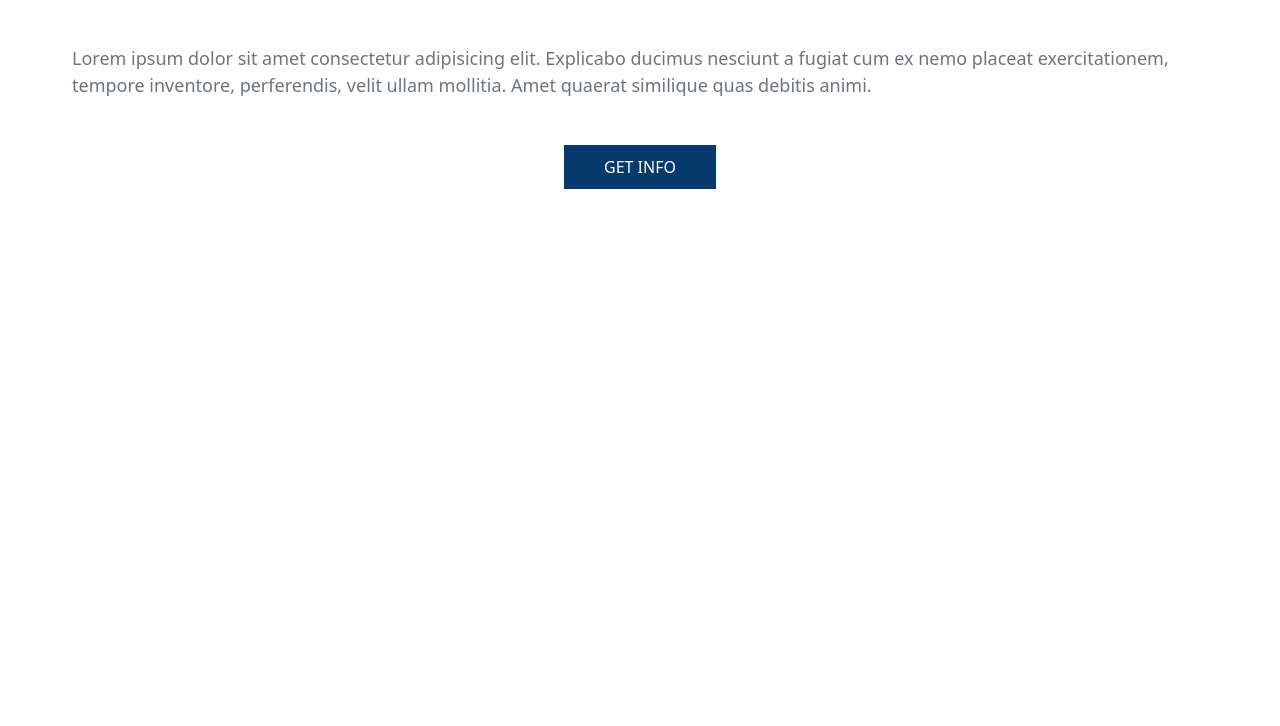
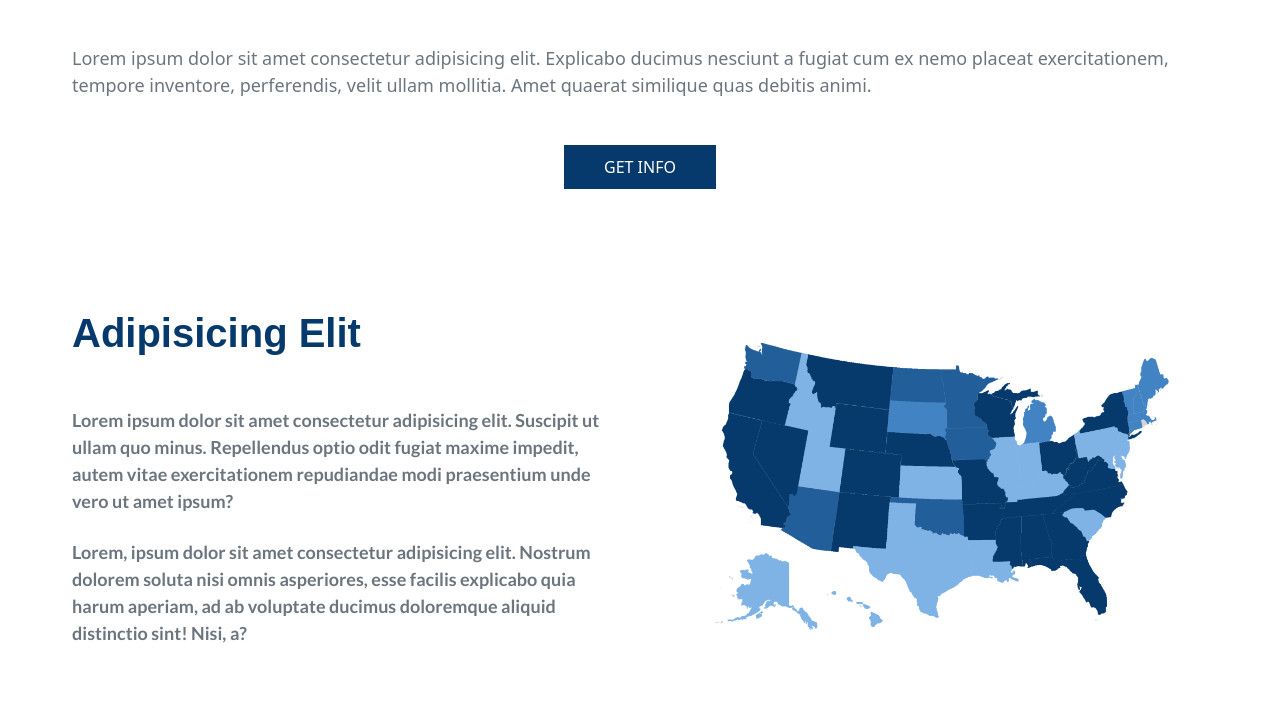
Before and after one commit to darioc25/white_template, a plain HTML site: page index.html in a window 1280 px wide. Shown: the part 3143-3869 px from the top of the page. Drawn offline with nearby package versions, Linux system fonts and the light colour scheme; a web font is replaced by a local one.

Commit message:
Section 5 finished and fixed section 4

```diff
--- a/index.html
+++ b/index.html
@@ -139,6 +139,19 @@
                     </div>
                 </div>
             </section> <!-- End Section 4 -->
+            <!-- Section 5 -->
+            <section class="custom-container-section-5">
+                <div class="row mx-0">
+                    <div class="col-12 col-lg-6 d-flex flex-column justify-content-center">
+                        <h3 class="title-section-5">Adipisicing Elit</h3>
+                        <p class="paragraph-section-5 mb-5 mb-lg-4">Lorem ipsum dolor sit amet consectetur adipisicing elit. Suscipit ut ullam quo minus. Repellendus optio odit fugiat maxime impedit, autem vitae exercitationem repudiandae modi praesentium unde vero ut amet ipsum?</p>
+                        <p class="paragraph-section-5">Lorem, ipsum dolor sit amet consectetur adipisicing elit. Nostrum dolorem soluta nisi omnis asperiores, esse facilis explicabo quia harum aperiam, ad ab voluptate ducimus doloremque aliquid distinctio sint! Nisi, a?</p>
+                    </div>
+                    <div class="col-12 col-lg-6 d-flex justify-content-center align-items-center mt-5 mt-lg-0 ps-lg-5">
+                        <img src="./media/usamap.png" class="img-fluid">
+                    </div>
+                </div>
+            </section> <!-- End Section 5 -->
         </main>
         <footer></footer>
         <!-- Bootstrap Script -->
--- a/style.css
+++ b/style.css
@@ -236,6 +236,27 @@ body{
     margin-top: 30px;
 }
 
+/* Section 5 */
+.custom-container-section-5{
+    padding: 60px;
+    /* background-color: rgba(255, 166, 0, 0.3); */
+}
+
+.title-section-5{
+    font-size: 40px;
+    font-family: var(--title-font);
+    color: var(--main-color);
+    font-weight: 600;
+    margin-bottom: 50px;
+}
+
+.paragraph-section-5{
+    font-size: 18px;
+    font-weight: 600;
+    font-family: var(--text-font);
+    color: var(--text-color);
+}
+
 /* Media Query Large Screen "LG" */
 @media screen and (max-width: 991px){
     /* Section 1 */
@@ -323,11 +344,6 @@ body{
         font-size: 60px;
         margin: 0px;
     }
-
-    /* Section 4 */
-    .title-section-4{
-        text-align: center;
-    }
 }
 
 /* Media Query Small Screen "SM" */
@@ -354,4 +370,14 @@ body{
     .paragraph-section-4{
         text-align: center;
     }
+
+    /* Section 4 */
+    .title-section-4{
+        text-align: center;
+    }
+
+    /* Section 5 */
+    .title-section-5{
+        text-align: center;
+    }
 }
```
